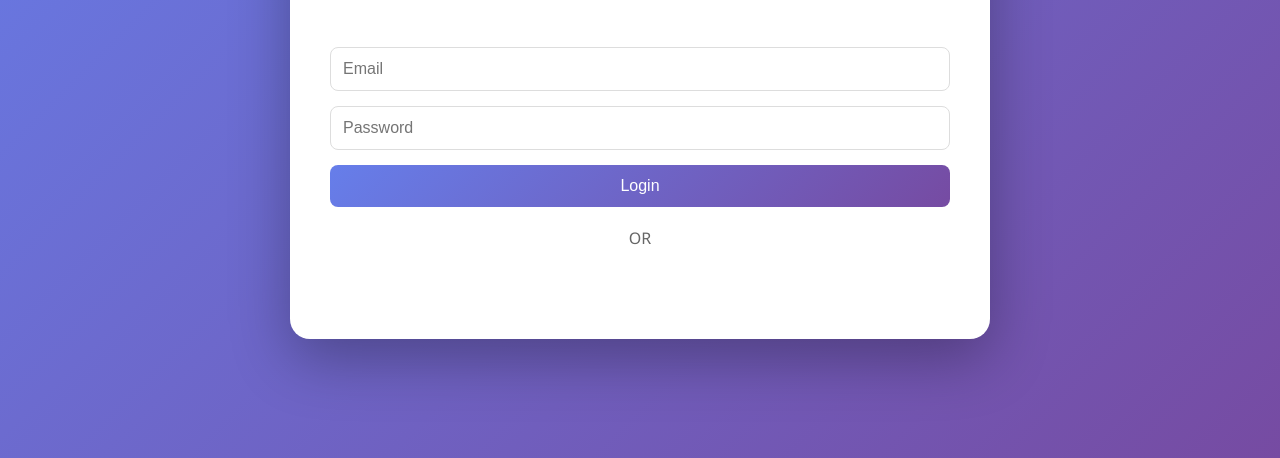
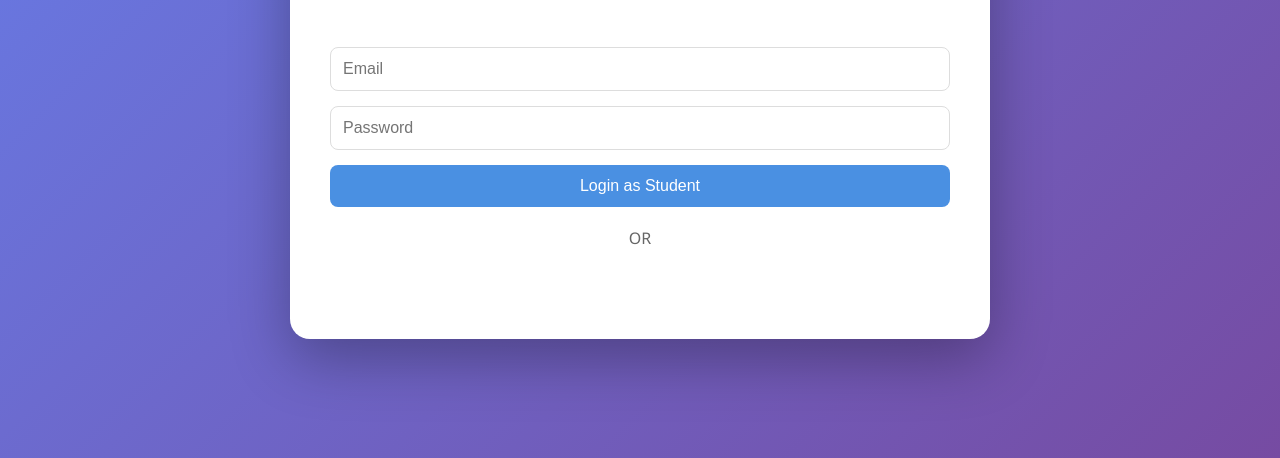
Before and after one commit to Dhruthiya/examseating, a plain HTML site: page home.html in a window 1280 px wide. Shown: the part 342-800 px from the top of the page. Drawn offline with Linux system fonts and the light colour scheme.

Commit message:
Update exam seating system with minimalistic design

```diff
--- a/home.html
+++ b/home.html
@@ -22,8 +22,8 @@
                        style="width: 100%; padding: 12px; margin-bottom: 15px; border: 1px solid #ddd; border-radius: 8px; font-size: 16px;">
                 <input type="password" id="password" placeholder="Password" required
                        style="width: 100%; padding: 12px; margin-bottom: 15px; border: 1px solid #ddd; border-radius: 8px; font-size: 16px;">
-                <button type="submit" style="width: 100%; padding: 12px; background: linear-gradient(135deg, #667eea 0%, #764ba2 100%); color: white; border: none; border-radius: 8px; font-size: 16px; cursor: pointer;">
-                    Login
+                <button type="submit" style="width: 100%; padding: 12px; background: #4a90e2; color: white; border: none; border-radius: 8px; font-size: 16px; cursor: pointer;">
+                    Login as Student
                 </button>
             </form>
 
--- a/login.js
+++ b/login.js
@@ -1,11 +1,6 @@
 // Google Sign-In callback
 function handleGoogleLogin(response) {
     const userInfo = parseJwt(response.credential);
-
-    if (!userInfo.email.endsWith('@bvrithyderabad.edu.in')) {
-        alert('❌ Only @bvrithyderabad.edu.in emails are allowed!');
-        return;
-    }
 
     sessionStorage.setItem('isLoggedIn', 'true');
     sessionStorage.setItem('userEmail', userInfo.email);
```
